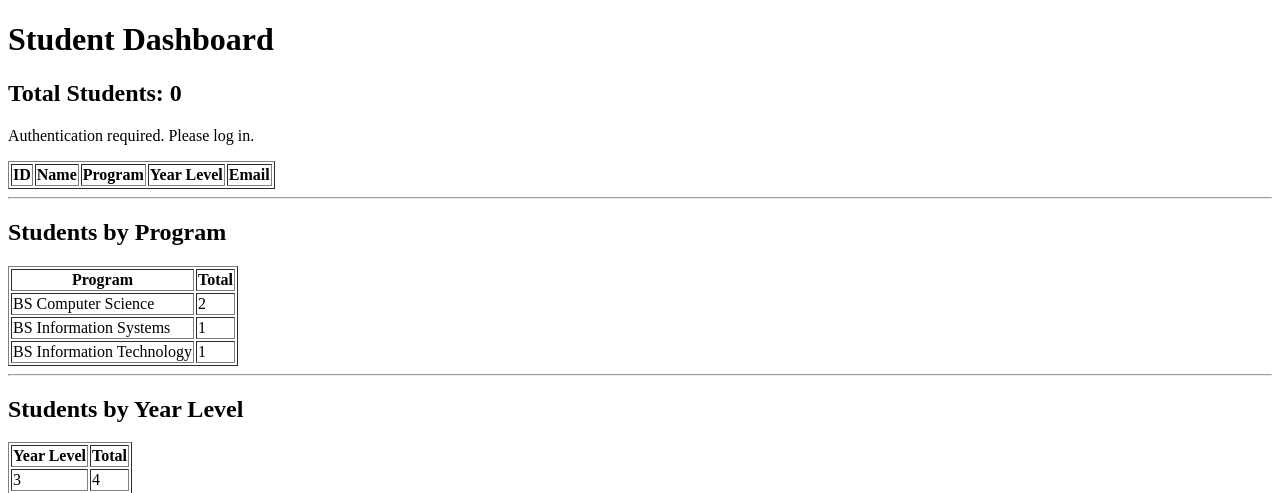
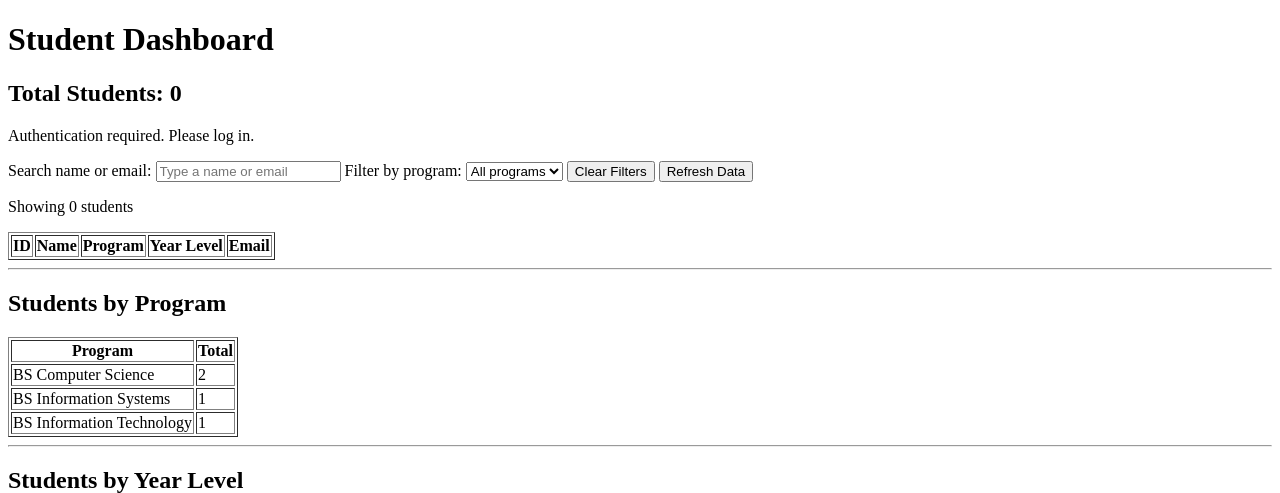
Before and after one commit to cheeeen05/CM_DjangoWebApp, a Django app: page /registration/dashboard/ in a window 1280 px wide. Shown: the top 493 px of the page. Run offline with Django 5.2, Linux system fonts and the light colour scheme; data comes from the database, SQL or seed files in the repository; lists and menus that the app fills with data are empty.

Commit message:
student_dashboard.html

```diff
--- a/registration/templates/registration/student_dashboard.html
+++ b/registration/templates/registration/student_dashboard.html
@@ -19,6 +19,42 @@
 
     <p id="error-message"></p>
 
+    <!-- Search and Filter Controls -->
+    <section>
+
+        <label for="student-search">
+            Search name or email:
+        </label>
+
+        <input
+            type="search"
+            id="student-search"
+            placeholder="Type a name or email"
+        >
+
+        <label for="program-filter">
+            Filter by program:
+        </label>
+
+        <select id="program-filter">
+            <option value="">All programs</option>
+        </select>
+
+        <button type="button" id="clear-filters">
+            Clear Filters
+        </button>
+
+        <button type="button" id="refresh-students">
+            Refresh Data
+        </button>
+
+    </section>
+
+    <p id="result-count" aria-live="polite">
+        Showing 0 students
+    </p>
+
+    <!-- Student Records Table -->
     <table border="1" id="student-table">
 
         <thead>
```
